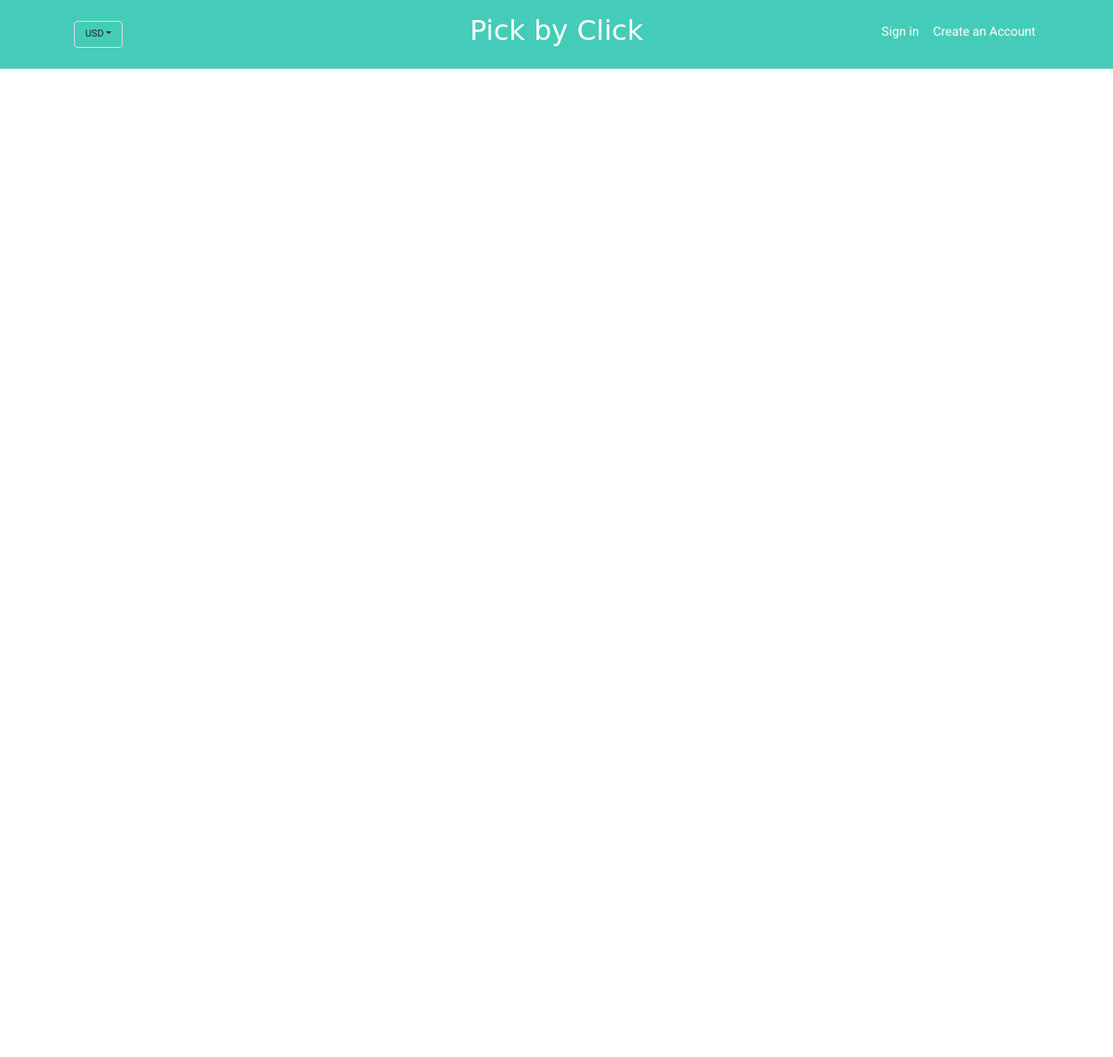
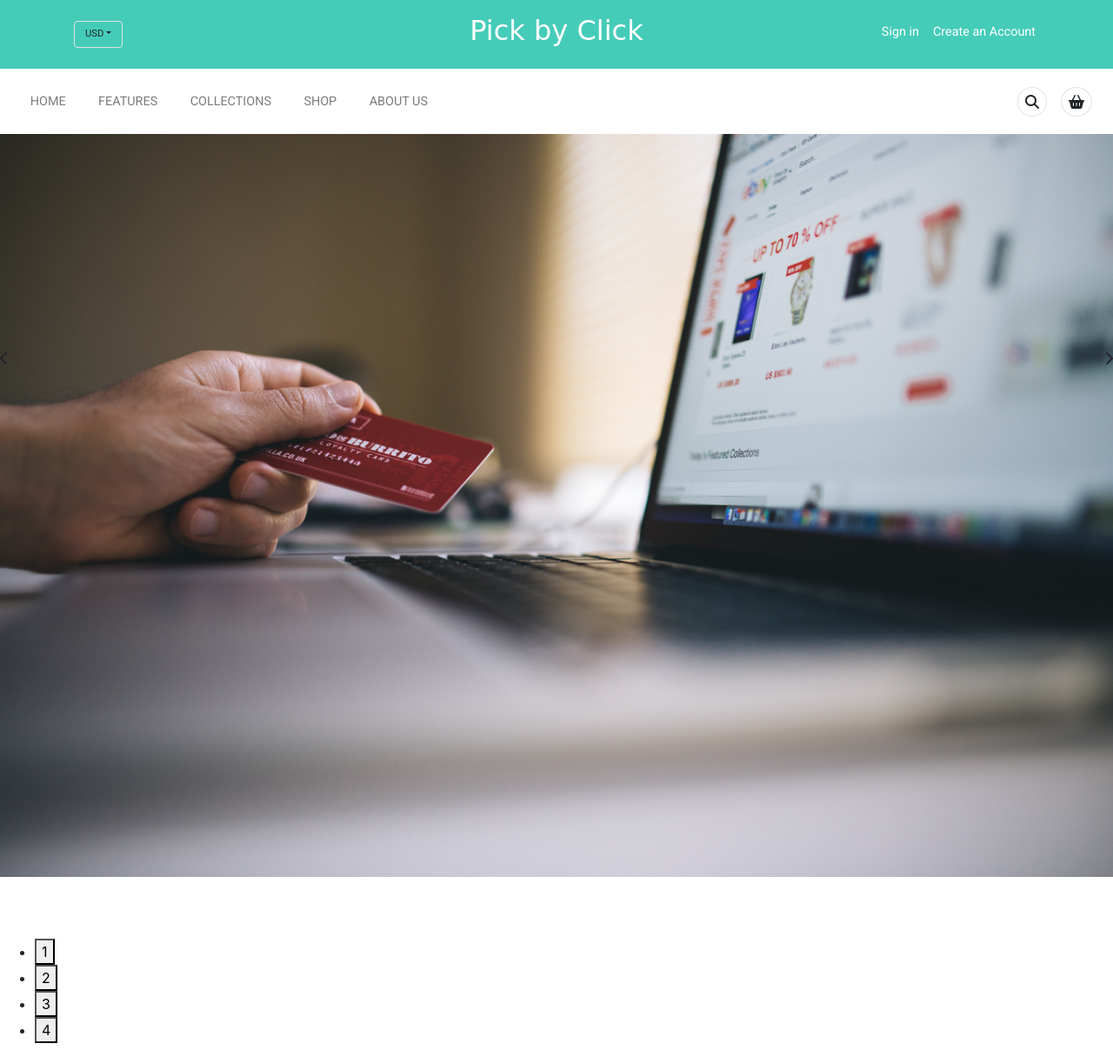
Before and after one commit to njmsaikat/pick-by-click, a PHP site: page / in a window 1280 px wide. Shown: the whole page at 87% size. Before the commit the page ends 79 px from the top, so only its background shows below. Run offline with PHP 8.4, Linux system fonts and the light colour scheme; some libraries are stand-ins or nearby versions; some web fonts are replaced.

Commit message:
today's last

```diff
--- a/css/style.css
+++ b/css/style.css
@@ -53,3 +53,53 @@ header .site-title{
     text-decoration: none;
     color: white;
 }
+
+/*Navigation Menu*/
+
+.navbar-nav{
+    padding:0.8em 0em;
+}
+
+.navbar-nav .nav-link{
+    font-size: 0.9em;
+    color:var(--light-gray) !important;
+}
+
+.navbar-nav .nav-item .nav-link{
+    padding: 0 1.3em;
+}
+
+.navbar-nav .basket-icon{
+    margin-right: 0.5rem !important;
+}
+
+/*slider-one*/
+
+.site-slider{
+    position: relative;
+}
+
+.site-slider .slider-btn .prev,
+.site-slider .slider-btn .next{
+    background-color: var(--primary-color);
+    padding: 1rem 1.5rem;
+    border-radius: 10rem;
+    color: white;
+    margin: 0 1rem;
+    opacity: 0;
+    transition: opacity 1s ease;
+}
+
+.site-slider .hover .slider-btn .prev,
+.site-slider .hover .slider-btn .next{
+    opacity: 1;
+}
+
+.right-0{
+    right: 0;
+}
+
+.position-top{
+    position: absolute;
+    top: 50%;
+}
--- a/index.html
+++ b/index.html
@@ -11,6 +11,9 @@
 
     <!--Font Awesome CDN-->
     <script src="https://kit.fontawesome.com/8fc2c4f809.js" crossorigin="anonymous"></script>
+
+    <!--Slick SLider-->
+    <link rel="stylesheet" type="text/css" href="//cdn.jsdelivr.net/npm/slick-carousel@1.8.1/slick/slick.css"/>
 
     <!--Custom Stylesheet-->
     <link rel="stylesheet" href="./css/style.css">
@@ -47,16 +50,80 @@
 
         </div>
 
+        <div class="container-fluid p-0">
+            <nav class="navbar navbar-expand-lg navbar-light bg-light bg-white">
+
+                <button class="navbar-toggler" type="button" data-toggle="collapse" data-target="#navbarNav" aria-controls="navbarNav" aria-expanded="false" aria-label="Toggle navigation">
+                  <span class="navbar-toggler-icon"></span>
+                </button>
+                <div class="collapse navbar-collapse" id="navbarNav">
+                  <ul class="navbar-nav">
+                    <li class="nav-item active">
+                      <a class="nav-link" href="#">HOME <span class="sr-only">(current)</span></a>
+                    </li>
+                    <li class="nav-item">
+                      <a class="nav-link" href="#">FEATURES</a>
+                    </li>
+                    <li class="nav-item">
+                      <a class="nav-link" href="#">COLLECTIONS</a>
+                    </li>
+                    <li class="nav-item">
+                        <a class="nav-link" href="#">SHOP</a>
+                      </li>
+                      <li class="nav-item">
+                        <a class="nav-link" href="#">ABOUT US</a>
+                      </li>
+                  </ul>
+                </div>
+
+                <div class="navbar-nav">
+                    <li class="navoitem border rounded-circle mx-2 search-icon">
+                        <i class="fas fa-search p-2"></i>
+                    </li>
+                    <li class="navoitem border rounded-circle mx-2 basket-icon">
+                        <i class="fas fa-shopping-basket p-2"></i>
+                    </li>
+                </div>
+
+              </nav>
+        </div>
 
 
 
     </header>
      <!--header-->
 
+    <!--main section-->
     <main>
 
+       <!--First Slider-->
+       <div class="container-fluid p-0">
+           <div class="site-container">
+               <div class="slider-one">
+                    <div>
+                        <img src="./assets/item-1.jpg" class="img-fluid" alt="Banner-1">
+                    </div>
+                    <div>
+                        <img src="./assets/item-2.jpg" class="img-fluid" alt="Banner-2">
+                    </div>
+                    <div>
+                        <img src="./assets/item-3.jpg" class="img-fluid" alt="Banner-3">
+                    </div>
+                    <div>
+                        <img src="./assets/item-4.jpg" class="img-fluid" alt="Banner-4">
+                    </div>
+               </div>
+               <div class="slider-btn">
+                   <span class="prev position-top"><i class="fas fa-chevron-left"></i></span>
+                   <span class="next position-top right-0"><i class="fas fa-chevron-right"></i></span>
+               </div>
+           </div>
+       </div>
+
+       <!--First Slider-->
+
     </main>
-
+    <!--main section-->
 
     <footer>
 
@@ -76,5 +143,7 @@
 <script src="https://code.jquery.com/jquery-3.4.1.slim.min.js" integrity="sha384-J6qa4849blE2+poT4WnyKhv5vZF5SrPo0iEjwBvKU7imGFAV0wwj1yYfoRSJoZ+n" crossorigin="anonymous"></script>
 <script src="https://cdn.jsdelivr.net/npm/popper.js@1.16.0/dist/umd/popper.min.js" integrity="sha384-Q6E9RHvbIyZFJoft+2mJbHaEWldlvI9IOYy5n3zV9zzTtmI3UksdQRVvoxMfooAo" crossorigin="anonymous"></script>
 <script src="https://stackpath.bootstrapcdn.com/bootstrap/4.4.1/js/bootstrap.min.js" integrity="sha384-wfSDF2E50Y2D1uUdj0O3uMBJnjuUD4Ih7YwaYd1iqfktj0Uod8GCExl3Og8ifwB6" crossorigin="anonymous"></script>
+<script type="text/javascript" src="//cdn.jsdelivr.net/npm/slick-carousel@1.8.1/slick/slick.min.js"></script>
+<script src="./js/main.js"></script>
 </body>
 </html>
--- /dev/null
+++ b/js/main.js
@@ -0,0 +1,11 @@
+/* First Slider */
+
+$('.slider-one')
+.not(".slick-initialized")
+.slick({
+    autoplay:true,
+    autoplaySpeed:3000,
+    dots:true,
+    prevArrow: ".site-slider .slider-btn .prev",
+    nextArrow: ".site-slider .slider-btn .next",
+});
```
Also changed, not shown: assets/item-1.jpg (renamed from assets/working-macbook-computer-keyboard-34577.jpg), assets/item-2.jpg (added), assets/item-3.jpg (added), assets/item-4.jpg (added).
